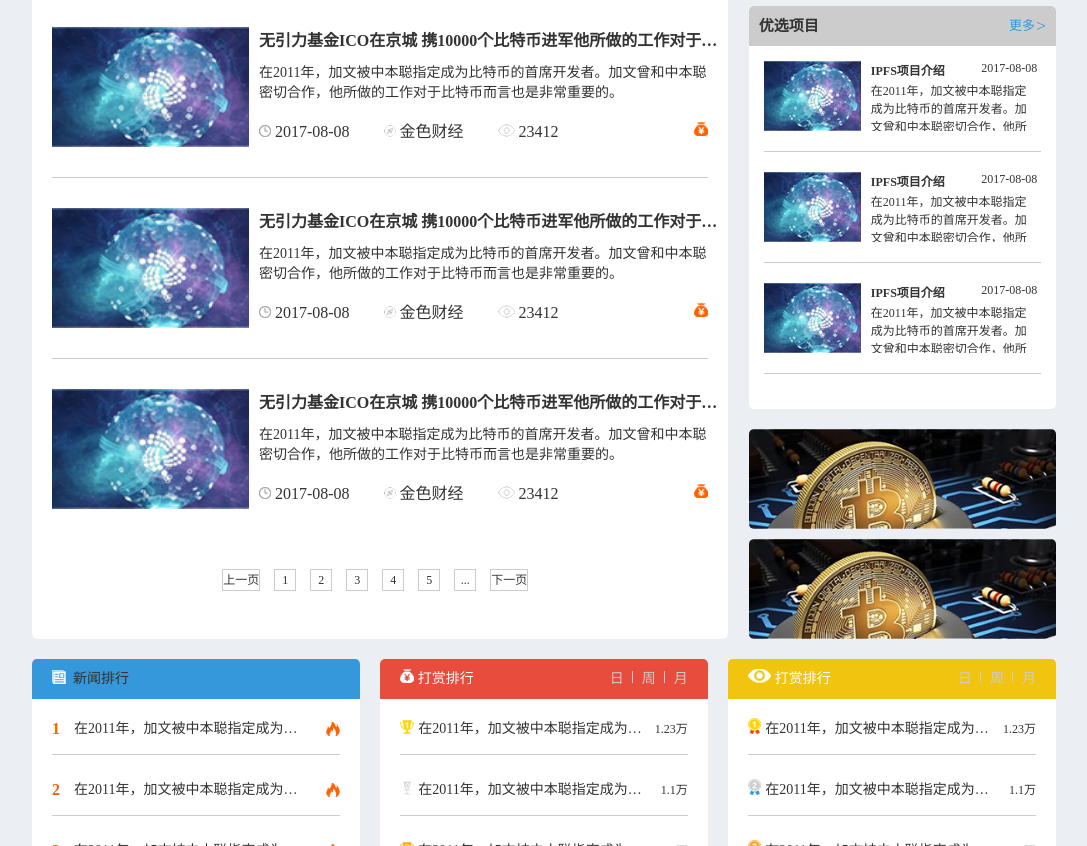
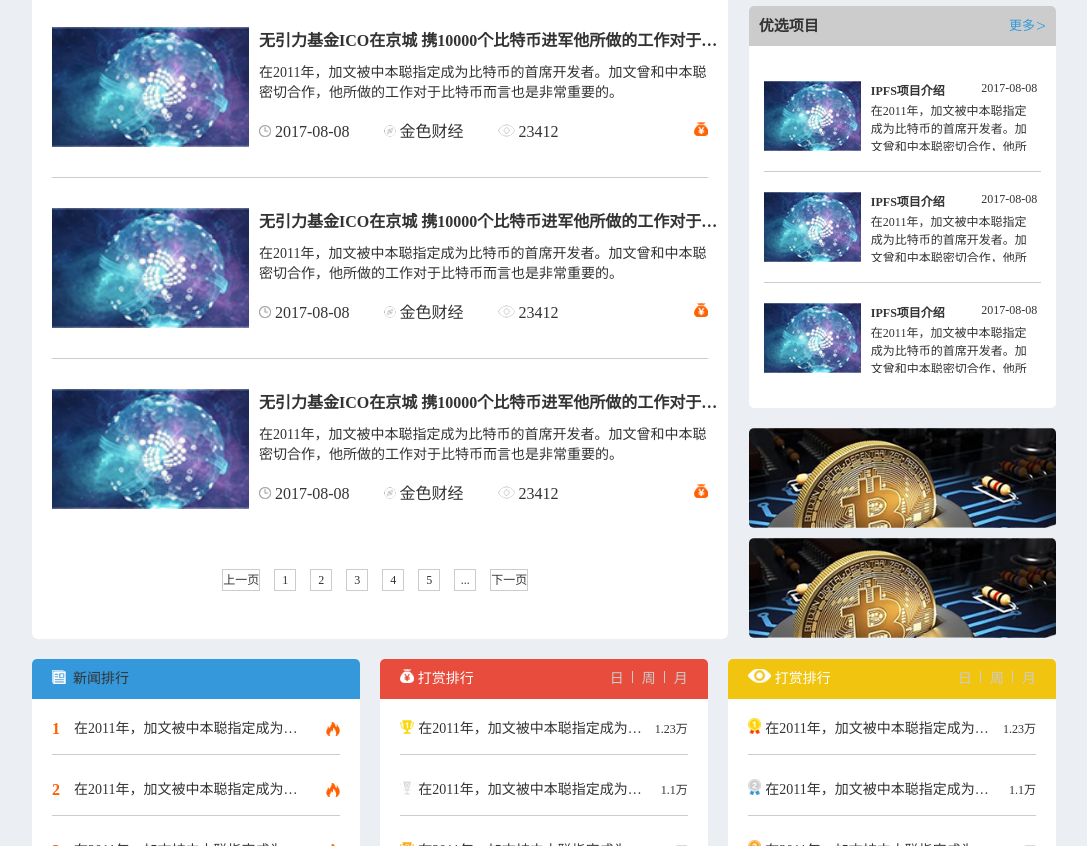
Before and after one commit to dujunhui007/view-the-word, a website: page index.html in a window 1280 px wide. Shown: the part 978-1824 px from the top of the page, without its empty margins (96-1183 px from the left). Drawn offline with Linux system fonts and the light colour scheme.

Commit message:
index css

```diff
--- a/css/index.less
+++ b/css/index.less
@@ -541,7 +541,11 @@
           }
         }
         ul {
-          padding: 15px;
+          padding: 35px 15px 15px 15px;
+          li:last-child{
+            border-bottom: none;
+            margin-bottom: 0px;
+          }
           li {
             display: -webkit-flex;
             display: flex;
```
Also changed, not shown: css/index.min.css.
